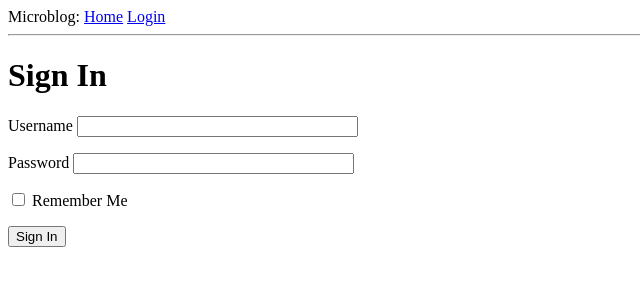
After one commit to KrishanGawaria/flask-mega-tutorial-s7, a Flask app: page /login in a window 1280 px wide. The commit adds this page. Shown: the top 300 px of the page, without its empty margins (0-640 px from the left). Run offline with Flask 2, Linux system fonts and the light colour scheme.

Commit message:
section 3 forms

```diff
--- /dev/null
+++ b/app/forms.py
@@ -0,0 +1,9 @@
+from flask_wtf import FlaskForm
+from wtforms import StringField, PasswordField, BooleanField, SubmitField
+from wtforms.validators import DataRequired
+
+class LoginForm(FlaskForm):
+	username = StringField("Username", validators=[DataRequired()])
+	password = PasswordField("Password", validators=[DataRequired()])
+	remember_me = BooleanField("Remember Me")
+	submit = SubmitField("Sign In")
--- a/app/routes.py
+++ b/app/routes.py
@@ -1,9 +1,10 @@
 # Since importing app package executes __init__.py, so we can import any variable
 # inside __init__.py
 from app import app
-from flask import render_template
+from flask import render_template, flash, redirect, url_for
+from app.forms import LoginForm
 
-# Below, both the routes are mapped to the same view function i.e. index()
+
 @app.route('/')	# It is a decorator
 @app.route('/index')
 def index():	# It is a view function
@@ -21,5 +22,12 @@ def index():	# It is a view function
 	return render_template('index.html', title='Home', user=user, posts=posts)
 
 
-# View functions are associated to a particular route(URL) through the
-# decorator: @app.route('URL')
+@app.route('/login', methods=['GET', 'POST'])
+def login():
+    form = LoginForm()	# from app.forms import LoginForm
+    if form.validate_on_submit():	# It returns false if user hits a post request from form
+        # The below line generates a flash message (from flask import flash)
+        flash('Login requested for user {}, remember_me={}'.format(
+            form.username.data, form.remember_me.data))
+        return redirect(url_for('index'))	# from flask import url_for
+    return render_template('login.html', title='Sign In', form=form)
--- a/app/templates/base.html
+++ b/app/templates/base.html
@@ -7,8 +7,24 @@
       {% endif %}
     </head>
     <body>
-        <div>Microblog: <a href="/index">Home</a></div>
+        <div>
+          Microblog:
+          <a href={{ url_for('index') }}>Home</a>
+          <a href={{ url_for('login') }}>Login</a>
+        </div>
+
         <hr>
+
+        {% with messages = get_flashed_messages() %}
+        {% if messages %}
+        <ul>
+          {% for message in messages %}
+          <li>{{message}}</li>
+          {% endfor %}
+        </ul>
+        {% endif %}
+        {% endwith %}
+
         {% block content %}{% endblock %}
     </body>
 </html>
--- /dev/null
+++ b/app/templates/login.html
@@ -0,0 +1,31 @@
+{% extends 'base.html' %}
+
+{% block content %}
+	<h1>Sign In</h1>
+	<form action="" method='post' novalidate>
+		{{form.hidden_tag()}}
+		<p>
+			{{form.username.label}}
+			{{form.username(size=32)}}
+			<!-- All errors are in form.<fieldname>.errors -->
+			{% for error in form.username.errors %}
+			<span style="color: red;">[{{error}}]</span>
+			{% endfor %}
+		</p>
+		<p>
+			{{form.password.label}}
+			{{form.password(size=32)}}
+			<!-- All errors are in form.<fieldname>.errors -->
+			{% for error in form.password.errors %}
+			<span style="color: red;">[{{error}}]</span>
+			{% endfor %}
+		</p>
+		<p>
+			{{form.remember_me()}}
+			{{form.remember_me.label}}
+		</p>
+		<p>
+			{{form.submit}}
+		</p>
+	</form>
+{% endblock%}
--- /dev/null
+++ b/packages.txt
@@ -0,0 +1,3 @@
+flask
+python-dotenv : for using .env file
+flask-wtf  : to handle web forms
```
Also changed, not shown: app/__init__.py (+4 -36 lines), config.py (added, +8 -0 lines), readme.txt, readme2.txt (added).
